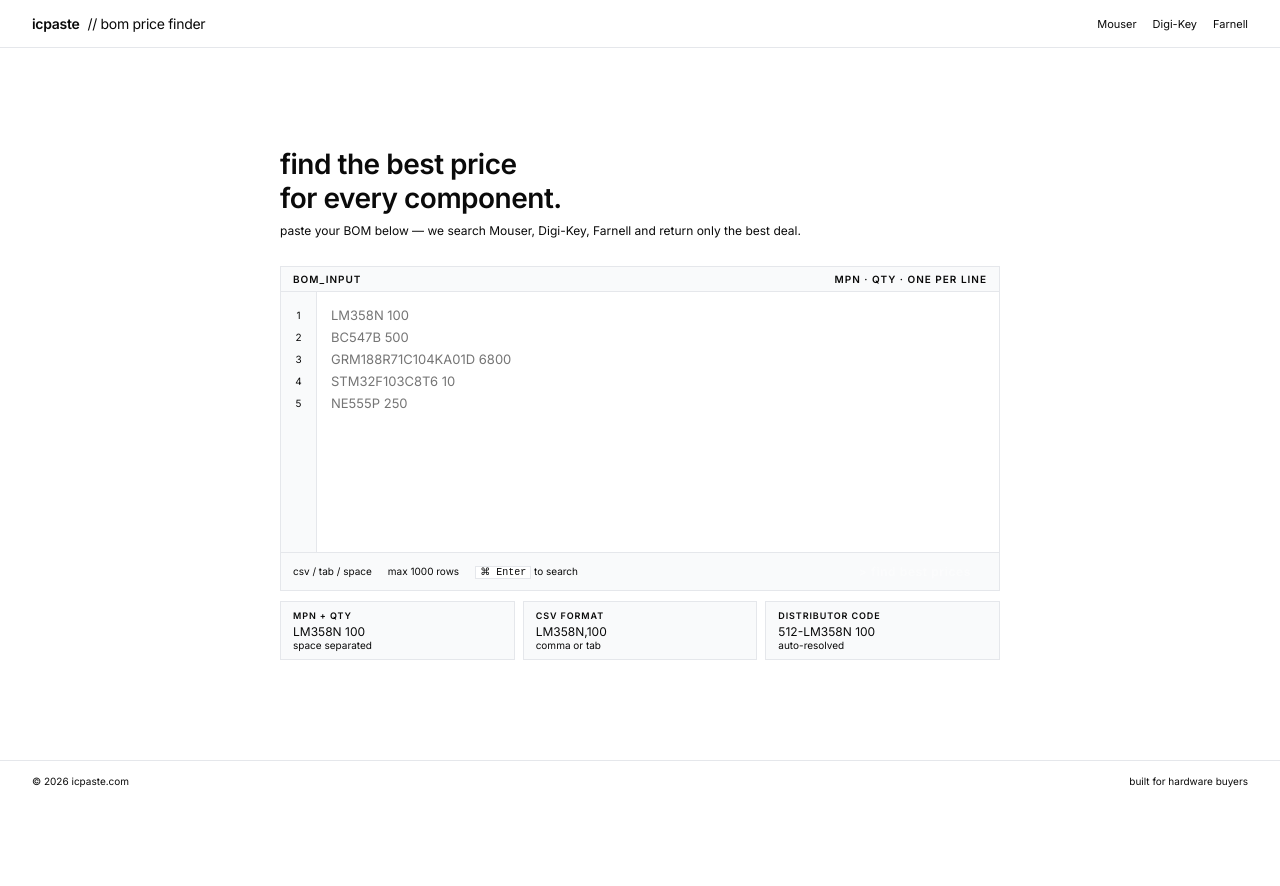
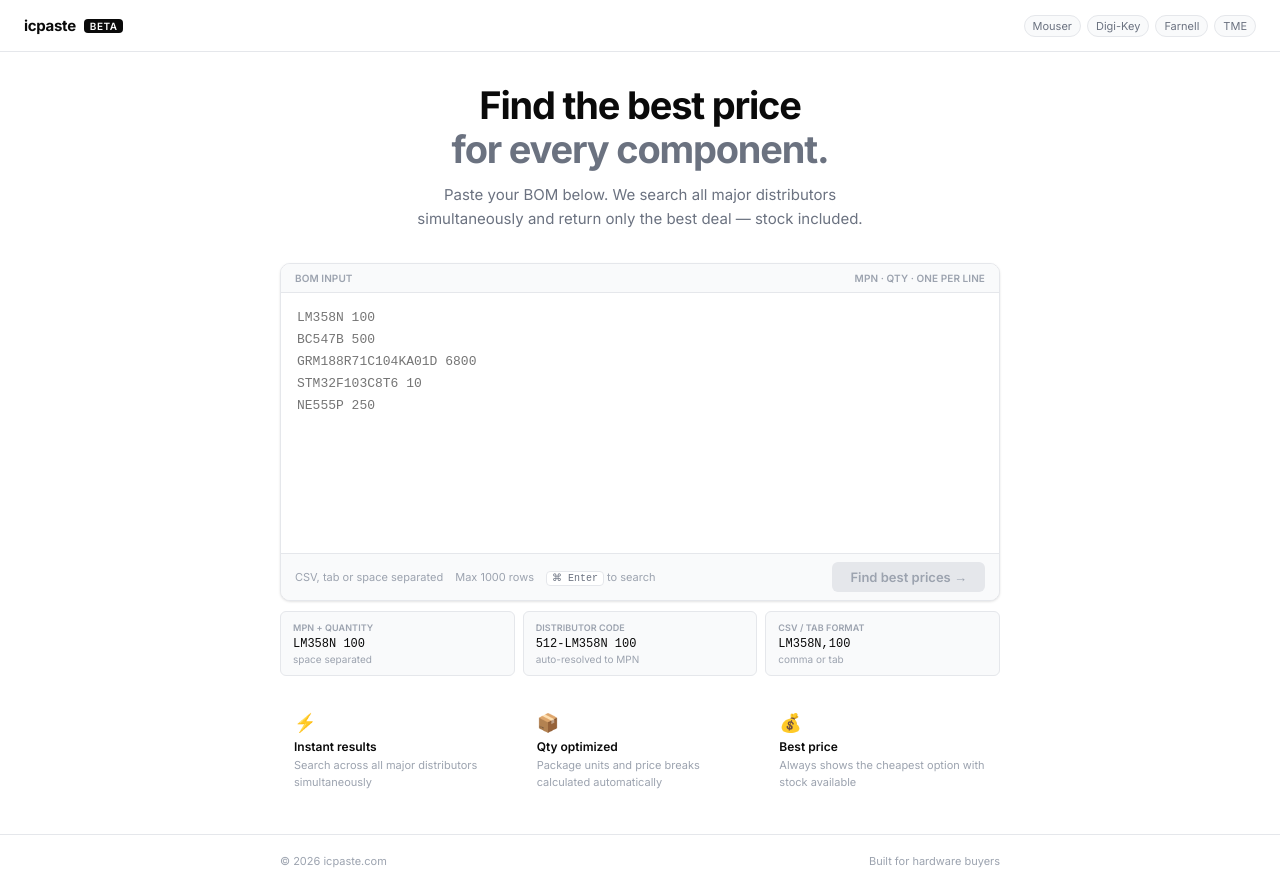
Before and after one commit to Keytala/icpaste, a Next.js app: page / in a window 1280 px wide. Before the commit the page ends 800 px from the top, so only its background shows below. Built offline with nearby package versions, Linux system fonts and the light colour scheme.

Commit message:
Update page.tsx

```diff
--- a/src/app/page.tsx
+++ b/src/app/page.tsx
@@ -1,10 +1,8 @@
 "use client";
 
-import { useState, useCallback } from "react";
-import { useRouter }             from "next/navigation";
-import { parseBom }              from "@/lib/bom-parser";
-
-const DISTRIBUTORS = ["Mouser", "Digi-Key", "Farnell"];
+import { useState, useCallback, useRef } from "react";
+import { useRouter } from "next/navigation";
+import { parseBom }  from "@/lib/bom-parser";
 
 const PLACEHOLDER = `LM358N 100
 BC547B 500
@@ -12,335 +10,163 @@ GRM188R71C104KA01D 6800
 STM32F103C8T6 10
 NE555P 250`;
 
-const S = {
-  page: {
-    minHeight:      "100vh",
-    display:        "flex",
-    flexDirection:  "column" as const,
-    background:     "var(--bg)",
-    fontFamily:     "var(--font)",
-  },
-  header: {
-    borderBottom:   "1px solid var(--border)",
-    padding:        "0 32px",
-    height:         48,
-    display:        "flex",
-    alignItems:     "center",
-    justifyContent: "space-between",
-    flexShrink:     0,
-  },
-  logo: {
-    fontSize:   14,
-    fontWeight: 600,
-    color:      "var(--text-1)",
-    letterSpacing: "-0.3px",
-  },
-  logoAccent: {
-    color: "var(--accent)",
-  },
-  headerRight: {
-    display:    "flex",
-    alignItems: "center",
-    gap:        16,
-    fontSize:   11,
-    color:      "var(--text-3)",
-  },
-  main: {
-    flex:           1,
-    display:        "flex",
-    flexDirection:  "column" as const,
-    alignItems:     "center",
-    justifyContent: "center",
-    padding:        "32px 24px",
-  },
-  container: {
-    width:    "100%",
-    maxWidth: 720,
-  },
-  headline: {
-    marginBottom: 28,
-  },
-  title: {
-    fontSize:      28,
-    fontWeight:    600,
-    letterSpacing: "-0.5px",
-    lineHeight:    1.2,
-    color:         "var(--text-1)",
-    marginBottom:  8,
-  },
-  subtitle: {
-    fontSize: 12,
-    color:    "var(--text-2)",
-  },
-  box: {
-    border:       "1px solid var(--border)",
-    background:   "var(--bg)",
-  },
-  boxTop: {
-    display:        "flex",
-    alignItems:     "center",
-    justifyContent: "space-between",
-    padding:        "6px 12px",
-    borderBottom:   "1px solid var(--border)",
-    background:     "var(--surface)",
-  },
-  boxLabel: {
-    fontSize:      10,
-    fontWeight:    600,
-    letterSpacing: "0.1em",
-    color:         "var(--text-3)",
-    textTransform: "uppercase" as const,
-  },
-  boxBody: {
-    display:   "flex",
-    minHeight: 260,
-  },
-  lineNums: {
-    width:          36,
-    flexShrink:     0,
-    borderRight:    "1px solid var(--border)",
-    background:     "var(--surface)",
-    padding:        "12px 0",
-    display:        "flex",
-    flexDirection:  "column" as const,
-    alignItems:     "center",
-    userSelect:     "none" as const,
-  },
-  lineNum: {
-    fontSize:   10,
-    lineHeight: "22px",
-    color:      "var(--text-3)",
-    width:      "100%",
-    textAlign:  "center" as const,
-  },
-  textarea: {
-    flex:        1,
-    padding:     "12px 14px",
-    fontFamily:  "var(--font)",
-    fontSize:    13,
-    lineHeight:  "22px",
-    color:       "var(--text-1)",
-    background:  "transparent",
-    border:      "none",
-    outline:     "none",
-    resize:      "none" as const,
-    minHeight:   260,
-  },
-  boxBottom: {
-    display:        "flex",
-    alignItems:     "center",
-    justifyContent: "space-between",
-    padding:        "6px 12px",
-    borderTop:      "1px solid var(--border)",
-    background:     "var(--surface)",
-    gap:            12,
-  },
-  hints: {
-    display:  "flex",
-    gap:      16,
-    fontSize: 10,
-    color:    "var(--text-3)",
-  },
-  kbd: {
-    border:        "1px solid var(--border)",
-    padding:       "0 4px",
-    fontSize:      10,
-    background:    "white",
-    color:         "var(--text-2)",
-  },
-  btn: {
-    padding:       "5px 16px",
-    background:    "var(--text-1)",
-    color:         "white",
-    border:        "none",
-    fontSize:      12,
-    fontFamily:    "var(--font)",
-    fontWeight:    600,
-    cursor:        "pointer",
-    letterSpacing: "0.05em",
-    flexShrink:    0,
-  },
-  btnDisabled: {
-    opacity: 0.4,
-    cursor:  "not-allowed",
-  },
-  error: {
-    marginTop: 8,
-    fontSize:  11,
-    color:     "var(--red)",
-  },
-  hints2: {
-    display:             "grid",
-    gridTemplateColumns: "repeat(3, 1fr)",
-    gap:                 8,
-    marginTop:           10,
-  },
-  hintCard: {
-    border:     "1px solid var(--border)",
-    padding:    "8px 12px",
-    background: "var(--surface)",
-  },
-  hintLabel: {
-    fontSize:      9,
-    fontWeight:    600,
-    letterSpacing: "0.1em",
-    color:         "var(--text-3)",
-    textTransform: "uppercase" as const,
-    marginBottom:  3,
-  },
-  hintExample: {
-    fontSize: 12,
-    color:    "var(--text-1)",
-  },
-  hintNote: {
-    fontSize: 10,
-    color:    "var(--text-3)",
-  },
-  footer: {
-    borderTop:      "1px solid var(--border)",
-    height:         40,
-    display:        "flex",
-    alignItems:     "center",
-    justifyContent: "space-between",
-    padding:        "0 32px",
-    flexShrink:     0,
-    fontSize:       10,
-    color:          "var(--text-3)",
-  },
-};
+const FEATURES = [
+  { icon: "⚡", title: "Instant results",  desc: "Search across all major distributors simultaneously" },
+  { icon: "📦", title: "Qty optimized",    desc: "Package units and price breaks calculated automatically" },
+  { icon: "💰", title: "Best price",       desc: "Always shows the cheapest option with stock available" },
+];
 
 export default function HomePage() {
   const router  = useRouter();
-  const [input,   setInput]   = useState("");
-  const [error,   setError]   = useState("");
+  const [input, setInput]     = useState("");
+  const [error, setError]     = useState("");
   const [loading, setLoading] = useState(false);
+  const taRef = useRef<HTMLTextAreaElement>(null);
 
-  const lines     = (input || PLACEHOLDER).split("\n");
   const lineCount = input.split("\n").filter(l => l.trim()).length;
 
   const handleSearch = useCallback(() => {
     setError("");
     const bom = parseBom(input);
     if (!bom.length) {
-      setError("! no valid MPN/QTY pairs found");
+      setError("No valid components found. Format: MPN QUANTITY — one per line.");
       return;
     }
     setLoading(true);
-    const encoded = btoa(JSON.stringify(bom));
-    router.push(`/results?bom=${encoded}`);
+    router.push(`/results?bom=${btoa(JSON.stringify(bom))}`);
   }, [input, router]);
 
-  function handleKeyDown(e: React.KeyboardEvent<HTMLTextAreaElement>) {
-    if (e.key === "Enter" && (e.ctrlKey || e.metaKey)) {
+  const handleKey = useCallback((e: React.KeyboardEvent) => {
+    if (e.key === "Enter" && (e.metaKey || e.ctrlKey)) {
       e.preventDefault();
       handleSearch();
     }
-  }
+  }, [handleSearch]);
 
   return (
-    <div style={S.page}>
+    <div style={{ minHeight: "100vh", display: "flex", flexDirection: "column", background: "var(--bg)" }}>
 
-      {/* Header */}
-      <header style={S.header}>
-        <div style={S.logo}>
-          ic<span style={S.logoAccent}>paste</span>
-          <span style={{ color: "var(--text-3)", fontWeight: 400, marginLeft: 8 }}>
-            // bom price finder
-          </span>
+      {/* ── Header ── */}
+      <header style={{ borderBottom: "1px solid var(--border)", padding: "0 24px", height: 52, display: "flex", alignItems: "center", justifyContent: "space-between" }}>
+        <div style={{ display: "flex", alignItems: "center", gap: 8 }}>
+          <span style={{ fontWeight: 700, fontSize: 15, letterSpacing: -0.3 }}>icpaste</span>
+          <span style={{ fontSize: 10, fontWeight: 600, background: "var(--fg)", color: "var(--brand-fg)", padding: "1px 6px", borderRadius: 4, letterSpacing: 0.5 }}>BETA</span>
         </div>
-        <div style={S.headerRight}>
-          {DISTRIBUTORS.map(d => (
-            <span key={d}>{d}</span>
+        <div style={{ display: "flex", gap: 6 }}>
+          {["Mouser", "Digi-Key", "Farnell", "TME"].map(d => (
+            <span key={d} style={{ fontSize: 11, color: "var(--fg-2)", background: "var(--surface)", border: "1px solid var(--border)", padding: "3px 8px", borderRadius: 99 }}>{d}</span>
           ))}
         </div>
       </header>
 
-      {/* Main */}
-      <main style={S.main}>
-        <div style={S.container}>
+      {/* ── Main ── */}
+      <main style={{ flex: 1, display: "flex", flexDirection: "column", alignItems: "center", justifyContent: "center", padding: "32px 24px" }}>
+        <div style={{ width: "100%", maxWidth: 720 }}>
 
           {/* Headline */}
-          <div style={S.headline}>
-            <div style={S.title}>
-              find the best price<br />
-              <span style={{ color: "var(--accent)" }}>for every component.</span>
-            </div>
-            <div style={S.subtitle}>
-              paste your BOM below — we search {DISTRIBUTORS.join(", ")} and return only the best deal.
-            </div>
+          <div style={{ textAlign: "center", marginBottom: 32 }}>
+            <h1 style={{ fontSize: 38, fontWeight: 700, letterSpacing: -1.2, lineHeight: 1.15, marginBottom: 12 }}>
+              Find the best price<br />
+              <span style={{ color: "var(--fg-2)" }}>for every component.</span>
+            </h1>
+            <p style={{ fontSize: 15, color: "var(--fg-2)", lineHeight: 1.6, maxWidth: 480, margin: "0 auto" }}>
+              Paste your BOM below. We search all major distributors simultaneously and return only the best deal — stock included.
+            </p>
           </div>
 
           {/* Input box */}
-          <div style={S.box}>
+          <div style={{ border: "1px solid var(--border)", borderRadius: "var(--radius-lg)", overflow: "hidden", boxShadow: "var(--shadow)", background: "var(--bg)" }}>
 
             {/* Top bar */}
-            <div style={S.boxTop}>
-              <span style={S.boxLabel}>BOM_INPUT</span>
-              <div style={{ display: "flex", alignItems: "center", gap: 12 }}>
+            <div style={{ display: "flex", alignItems: "center", justifyContent: "space-between", padding: "8px 14px", background: "var(--surface)", borderBottom: "1px solid var(--border)" }}>
+              <span style={{ fontSize: 10, fontWeight: 600, letterSpacing: 0.08, textTransform: "uppercase", color: "var(--fg-3)" }}>BOM Input</span>
+              <div style={{ display: "flex", alignItems: "center", gap: 10 }}>
                 {lineCount > 0 && (
-                  <span style={{ ...S.boxLabel, color: "var(--accent)" }}>
-                    {lineCount} rows
+                  <span style={{ fontSize: 10, fontWeight: 600, color: "var(--fg)", background: "var(--border)", padding: "1px 8px", borderRadius: 99 }}>
+                    {lineCount} {lineCount === 1 ? "component" : "components"}
                   </span>
                 )}
-                <span style={S.boxLabel}>MPN · QTY · one per line</span>
+                <span style={{ fontSize: 10, fontWeight: 600, letterSpacing: 0.08, textTransform: "uppercase", color: "var(--fg-3)" }}>MPN · QTY · one per line</span>
               </div>
             </div>
 
-            {/* Body */}
-            <div style={S.boxBody}>
-              <div style={S.lineNums}>
-                {lines.slice(0, 100).map((_, i) => (
-                  <div key={i} style={S.lineNum}>{i + 1}</div>
-                ))}
-              </div>
-              <textarea
-                style={S.textarea}
-                value={input}
-                onChange={e => setInput(e.target.value)}
-                onKeyDown={handleKeyDown}
-                placeholder={PLACEHOLDER}
-                spellCheck={false}
-                autoCorrect="off"
-                autoCapitalize="off"
-              />
-            </div>
+            {/* Textarea */}
+            <textarea
+              ref={taRef}
+              value={input}
+              onChange={e => setInput(e.target.value)}
+              onKeyDown={handleKey}
+              placeholder={PLACEHOLDER}
+              spellCheck={false}
+              autoCorrect="off"
+              autoCapitalize="off"
+              style={{
+                width: "100%", minHeight: 260, padding: "14px 16px",
+                fontSize: 13, lineHeight: "22px", fontFamily: "'JetBrains Mono', 'Fira Code', monospace",
+                background: "var(--bg)", color: "var(--fg)", border: "none", outline: "none", resize: "none",
+                display: "block",
+              }}
+            />
 
             {/* Bottom bar */}
-            <div style={S.boxBottom}>
-              <div style={S.hints}>
-                <span>csv / tab / space</span>
-                <span>max 1000 rows</span>
+            <div style={{ display: "flex", alignItems: "center", justifyContent: "space-between", padding: "8px 14px", background: "var(--surface)", borderTop: "1px solid var(--border)", gap: 12 }}>
+              <div style={{ display: "flex", alignItems: "center", gap: 12, fontSize: 11, color: "var(--fg-3)", flexWrap: "wrap" }}>
+                <span>CSV, tab or space separated</span>
+                <span>Max 1000 rows</span>
                 <span>
-                  <kbd style={S.kbd}>⌘ Enter</kbd> to search
+                  <kbd style={{ background: "var(--bg)", border: "1px solid var(--border)", borderRadius: 4, padding: "1px 5px", fontSize: 10, color: "var(--fg-2)" }}>⌘ Enter</kbd>
+                  {" "}to search
                 </span>
               </div>
               <button
-                style={{
-                  ...S.btn,
-                  ...(loading || !input.trim() ? S.btnDisabled : {}),
-                }}
                 onClick={handleSearch}
                 disabled={loading || !input.trim()}
+                style={{
+                  display: "inline-flex", alignItems: "center", gap: 6,
+                  padding: "7px 18px", background: loading || !input.trim() ? "var(--border)" : "var(--brand)",
+                  color: loading || !input.trim() ? "var(--fg-3)" : "var(--brand-fg)",
+                  fontSize: 13, fontWeight: 600, border: "none", borderRadius: "var(--radius)",
+                  cursor: loading || !input.trim() ? "not-allowed" : "pointer",
+                  transition: "all 0.15s", whiteSpace: "nowrap",
+                }}
               >
-                {loading ? "searching..." : "> find best prices"}
+                {loading ? (
+                  <>
+                    <span style={{ width: 13, height: 13, border: "2px solid rgba(255,255,255,0.3)", borderTopColor: "white", borderRadius: "50%", animation: "spin 0.6s linear infinite", display: "inline-block" }} />
+                    Searching…
+                  </>
+                ) : "Find best prices →"}
               </button>
             </div>
           </div>
 
           {/* Error */}
-          {error && <div style={S.error}>{error}</div>}
+          {error && (
+            <p style={{ marginTop: 8, fontSize: 12, color: "var(--red)", padding: "0 2px" }}>{error}</p>
+          )}
 
           {/* Format hints */}
-          <div style={S.hints2}>
+          <div style={{ display: "grid", gridTemplateColumns: "repeat(3, 1fr)", gap: 8, marginTop: 10 }}>
             {[
-              { label: "MPN + QTY",         example: "LM358N 100",     note: "space separated"  },
-              { label: "CSV format",         example: "LM358N,100",     note: "comma or tab"     },
-              { label: "Distributor code",   example: "512-LM358N 100", note: "auto-resolved"    },
+              { label: "MPN + Quantity",   example: "LM358N 100",     note: "space separated" },
+              { label: "Distributor code", example: "512-LM358N 100", note: "auto-resolved to MPN" },
+              { label: "CSV / tab format", example: "LM358N,100",     note: "comma or tab" },
             ].map(h => (
-              <div key={h.label} style={S.hintCard}>
-                <div style={S.hintLabel}>{h.label}</div>
-                <div style={S.hintExample}>{h.example}</div>
-                <div style={S.hintNote}>{h.note}</div>
+              <div key={h.label} style={{ background: "var(--surface)", border: "1px solid var(--border)", borderRadius: "var(--radius)", padding: "10px 12px" }}>
+                <div style={{ fontSize: 9, fontWeight: 600, letterSpacing: 0.08, textTransform: "uppercase", color: "var(--fg-3)", marginBottom: 4 }}>{h.label}</div>
+                <div style={{ fontFamily: "monospace", fontSize: 12, color: "var(--fg)", marginBottom: 2 }}>{h.example}</div>
+                <div style={{ fontSize: 10, color: "var(--fg-3)" }}>{h.note}</div>
+              </div>
+            ))}
+          </div>
+
+          {/* Features */}
+          <div style={{ display: "grid", gridTemplateColumns: "repeat(3, 1fr)", gap: 8, marginTop: 24 }}>
+            {FEATURES.map(f => (
+              <div key={f.title} style={{ padding: "12px 14px" }}>
+                <div style={{ fontSize: 18, marginBottom: 6 }}>{f.icon}</div>
+                <div style={{ fontSize: 12, fontWeight: 600, marginBottom: 3 }}>{f.title}</div>
+                <div style={{ fontSize: 11, color: "var(--fg-3)", lineHeight: 1.5 }}>{f.desc}</div>
               </div>
             ))}
           </div>
@@ -348,10 +174,12 @@ export default function HomePage() {
         </div>
       </main>
 
-      {/* Footer */}
-      <footer style={S.footer}>
-        <span>© {new Date().getFullYear()} icpaste.com</span>
-        <span>built for hardware buyers</span>
+      {/* ── Footer ── */}
+      <footer style={{ borderTop: "1px solid var(--border)", height: 52, display: "flex", alignItems: "center", padding: "0 24px" }}>
+        <div style={{ maxWidth: 720, margin: "0 auto", width: "100%", display: "flex", justifyContent: "space-between", alignItems: "center" }}>
+          <span style={{ fontSize: 11, color: "var(--fg-3)" }}>© {new Date().getFullYear()} icpaste.com</span>
+          <span style={{ fontSize: 11, color: "var(--fg-3)" }}>Built for hardware buyers</span>
+        </div>
       </footer>
 
     </div>
```
